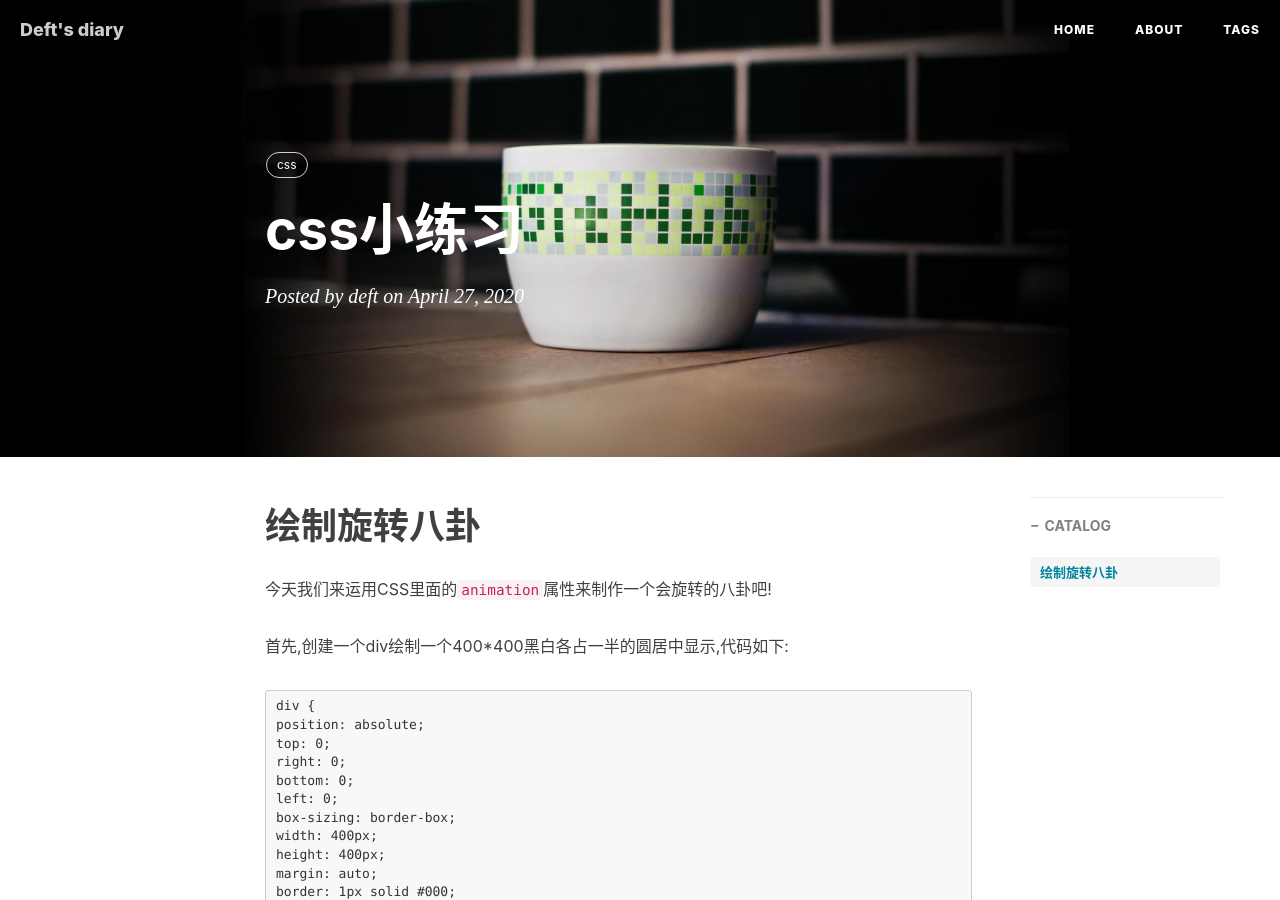
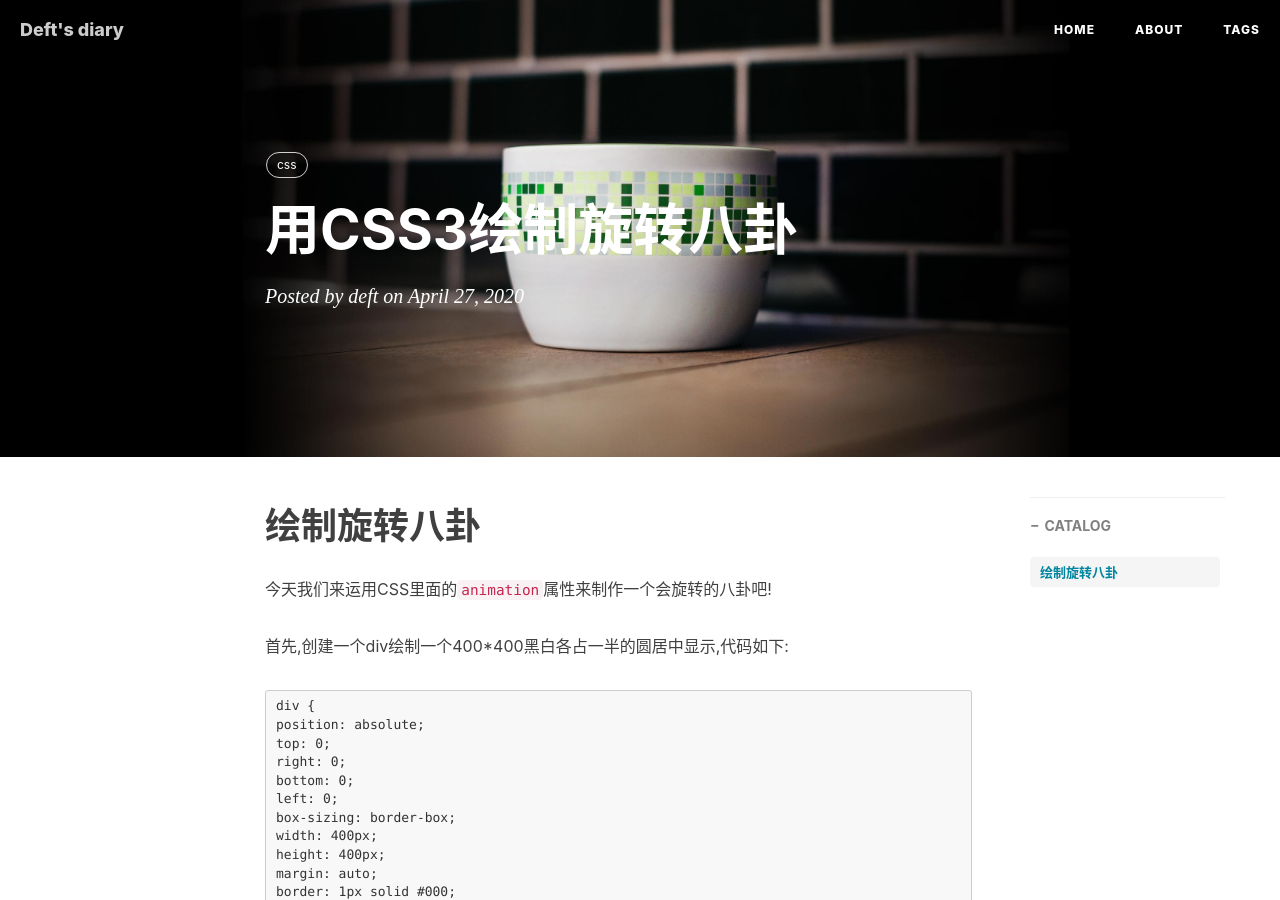
Before and after one commit to codingwithdeft/codingwithdeft.github.io, a Jekyll site: the page built from _posts/2020-04-28-用CSS3绘制旋转八卦.md, in a window 1280 px wide and 900 px high. Built offline with Jekyll 4.4.1, drawn with Linux system fonts in a browser that asks for light colours; nearby versions of some CDN libraries; comment, search, counter and statistics services are not loaded.

Commit message:
Update 2020-04-28-用CSS3绘制旋转八卦.md

```diff
--- a/_posts/2020-04-28-用CSS3绘制旋转八卦.md
+++ b/_posts/2020-04-28-用CSS3绘制旋转八卦.md
@@ -1,6 +1,6 @@
 ---
 layout:     post
-title:      css小练习
+title:      用CSS3绘制旋转八卦
 subtitle:
 date:       2020-04-27
 author:     deft
```
